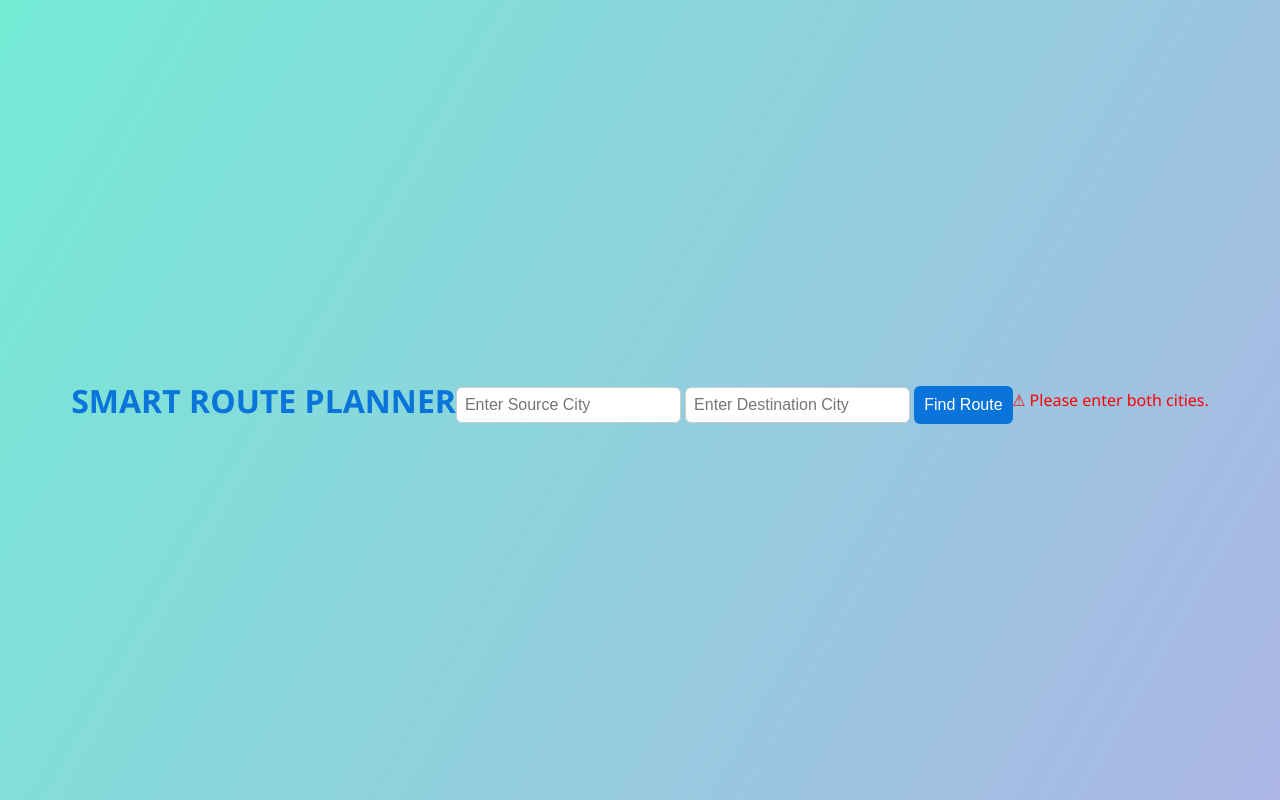
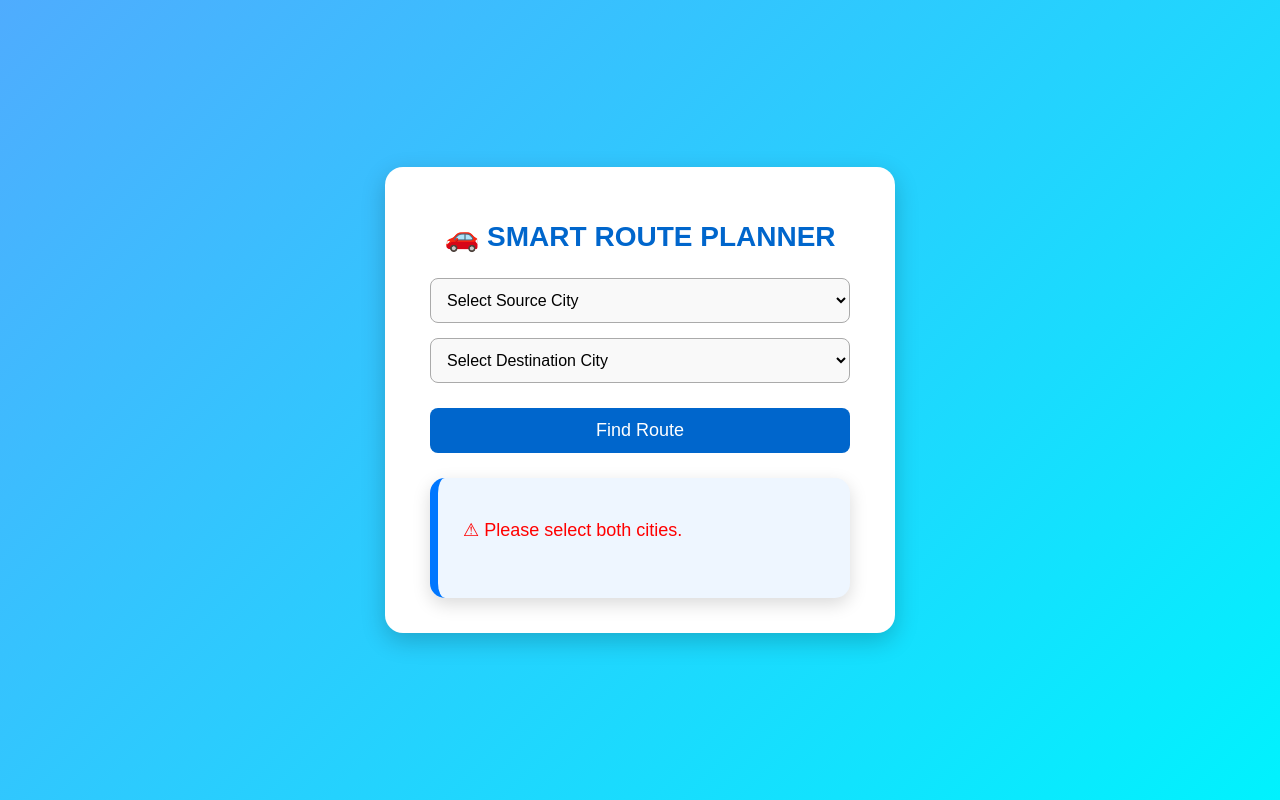
Before and after one commit to SohamSen1566/Smart-route-planner, a plain HTML site: page templates/index.html in a window 1280 px wide. Both pictures are taken after a click on the button "Find Route". Drawn offline with Linux system fonts and the light colour scheme.

Commit message:
frontend improvement

```diff
--- a/static/script.js
+++ b/static/script.js
@@ -1,10 +1,52 @@
+// =============================
+// All cities extracted from CSV
+// =============================
+const cities = [
+"Abbigeri","Agra","Ahmedabad","Aligarh","Ambattur","Amritsar","Aurangabad","Baj Baj",
+"Balasore","Bangalore","Barakpur","Bansbaria","Bauria","Bhayandar","Bhalswa Jahangirpur",
+"Bhatpara","Bhopal","Bilaspur","Byatarayanpur","Chakapara","Chandannagar","Chandigarh",
+"Chennai","Dasarhalli","Delhi","Dhanbad","Faridabad","Garhi","Ghaziabad","Guwahati",
+"Gwalior","Haora","Haldwani","Herohalli","Hyderabad","Indore","Jabalpur","Jaipur",
+"Jamshedpur","Jodhpur","Kalyan","Kanpur","Kankuria","Kendraparha","Kolkata","Kota",
+"Kukatpalli","Loni","Lucknow","Ludhiana","Madipakkam","Madurai","Madhavaram","Manali",
+"Meerut","Mirpeta","Mirzapur","Mumbai","Muzaffarpur","Murtazabad","Nagpur","Najafgarh",
+"Nangloi Jat","Nasik","Nerkunram","New Delhi","Oulgaret","Pallavaram","Pappakurichchi",
+"Patna","Pimpri-Chinchwad","Puducherry","Pune","Puri","Raipur","Rajkot","Ranchi",
+"Sabalpur","Salt Lake City","Secunderabad","Shimla","Shrirampur","Sijua","Srinagar",
+"Sultanpur Mazra","Supaul","Surat","Thane","Tiruvottiyur","Titagarh","Vadodara",
+"Varanasi","Vasai-Virar","Vijayavada","Vishakhapatnam","Yelahanka"
+];
+
+// =============================
+// Load cities into dropdowns
+// =============================
+function loadCities() {
+    const srcDropdown = document.getElementById("source");
+    const destDropdown = document.getElementById("destination");
+
+    cities.forEach(city => {
+        let op1 = document.createElement("option");
+        op1.value = op1.textContent = city;
+        srcDropdown.appendChild(op1);
+
+        let op2 = document.createElement("option");
+        op2.value = op2.textContent = city;
+        destDropdown.appendChild(op2);
+    });
+}
+window.onload = loadCities;
+
+
+// =============================
+// Find Route Button (API call)
+// =============================
 document.getElementById("findRoute").addEventListener("click", async () => {
     const src = document.getElementById("source").value.trim();
     const dest = document.getElementById("destination").value.trim();
     const output = document.getElementById("output");
 
     if (!src || !dest) {
-        output.innerHTML = "<p style='color:red;'>⚠ Please enter both cities.</p>";
+        output.innerHTML = "<p style='color:red;'>⚠ Please select both cities.</p>";
         return;
     }
 
@@ -15,15 +57,36 @@ document.getElementById("findRoute").addEventListener("click", async () => {
         const data = await res.json();
 
         if (data.error) {
-            output.innerHTML = `<p style='color:red;'>${data.error}</p>`;
+            output.innerHTML = `
+                <div class="output-box">
+                    <h3>❌ Error</h3>
+                    <pre>${data.error}</pre>
+                </div>
+            `;
             return;
         }
 
+        // Beautiful output box
         output.innerHTML = `
-            <h3>Shortest Route Result</h3>
-            <pre>${data.result}</pre>
+            <div class="output-box">
+                <h3>🚗 Shortest Route</h3>
+
+                <pre>${data.result}</pre>
+
+                <div class="output-divider"></div>
+
+                <p style="text-align:center; color:#0047ab; font-weight:600;">
+                    Route computed successfully ✔
+                </p>
+            </div>
         `;
+
     } catch (err) {
-        output.innerHTML = `<p style='color:red;'>Error: ${err}</p>`;
+        output.innerHTML = `
+            <div class="output-box">
+                <h3>⚠ Network Error</h3>
+                <pre>${err}</pre>
+            </div>
+        `;
     }
 });
--- a/static/style.css
+++ b/static/style.css
@@ -1,6 +1,7 @@
+/* Global */
 body {
-  font-family: "Segoe UI", Tahoma, Geneva, Verdana, sans-serif;
-  background: linear-gradient(120deg, #74ebd5, #ACB6E5);
+    font-family: "Poppins", sans-serif;
+    background: linear-gradient(135deg, #4facfe, #00f2fe);
     color: #222;
     display: flex;
     justify-content: center;
@@ -9,52 +10,102 @@ body {
     margin: 0;
 }
 
+/* Main container */
 .container {
     background-color: white;
-  padding: 30px 40px;
-  border-radius: 15px;
-  box-shadow: 0 6px 20px rgba(0,0,0,0.2);
-  width: 400px;
+    padding: 35px 45px;
+    border-radius: 18px;
+    box-shadow: 0px 8px 25px rgba(0,0,0,0.2);
+    width: 420px;
     text-align: center;
+    animation: fadeIn 0.6s ease-in-out;
 }
 
-h1 {
-  color: #0a74da;
-  margin-bottom: 20px;
+/* Animation */
+@keyframes fadeIn {
+    from { transform: translateY(15px); opacity: 0; }
+    to { transform: translateY(0); opacity: 1; }
 }
 
+/* Title */
+h1 {
+    color: #0066cc;
+    font-size: 28px;
+    margin-bottom: 25px;
+}
+
+/* Dropdowns and button */
 .input-section {
     display: flex;
     flex-direction: column;
-  gap: 10px;
+    gap: 15px;
 }
 
-input {
-  padding: 8px;
+select {
+    padding: 12px;
     font-size: 16px;
-  border: 1px solid #ccc;
-  border-radius: 6px;
+    border: 1px solid #aaa;
+    border-radius: 8px;
+    background: #f9f9f9;
+    cursor: pointer;
 }
 
 button {
     margin-top: 10px;
-  padding: 10px;
-  font-size: 16px;
-  background-color: #0a74da;
+    padding: 12px;
+    font-size: 18px;
+    background-color: #0066cc;
     color: white;
     border: none;
-  border-radius: 6px;
+    border-radius: 8px;
     cursor: pointer;
+    transition: 0.2s;
 }
 
 button:hover {
-  background-color: #0959a2;
+    background-color: #004c99;
 }
 
+/* Output Box */
 .output-box {
-  margin-top: 20px;
-  padding: 15px;
-  background-color: #f1f1f1;
+    margin-top: 25px;
+    padding: 20px 25px;
+    background: #eef6ff;
+    border-left: 8px solid #0077ff;
+    border-radius: 15px;
+    min-height: 80px;
+
+    box-shadow: 0 6px 18px rgba(0, 0, 0, 0.15);
+
+    font-size: 18px;
+    text-align: left;
+    line-height: 1.6;
+
+    animation: fadeIn 0.5s ease;
+}
+
+/* Output Title */
+.output-box h3 {
+    margin: 0;
+    padding-bottom: 10px;
+    font-size: 22px;
+    font-weight: 600;
+    color: #0047ab;
+    text-align: center;
+}
+
+/* Preformatted route text */
+.output-box pre {
+    background: rgba(255, 255, 255, 0.6);
+    padding: 12px;
+    font-size: 17px;
     border-radius: 8px;
-  min-height: 60px;
+    white-space: pre-wrap;
+    font-family: "Consolas", monospace;
 }
+
+/* Divider */
+.output-divider {
+    margin: 15px 0;
+    border-bottom: 2px dashed #bcd1ff;
+}
--- a/templates/index.html
+++ b/templates/index.html
@@ -7,16 +7,28 @@
 </head>
 <body>
 
-    <h1>SMART ROUTE PLANNER</h1>
+    <div class="container">
 
-    <div class="box">
-        <input id="source" type="text" placeholder="Enter Source City">
-        <input id="destination" type="text" placeholder="Enter Destination City">
-        <button id="findRoute">Find Route</button>
+        <h1>🚗 SMART ROUTE PLANNER</h1>
+
+        <div class="input-section">
+
+            <select id="source">
+                <option value="">Select Source City</option>
+            </select>
+
+            <select id="destination">
+                <option value="">Select Destination City</option>
+            </select>
+
+            <button id="findRoute">Find Route</button>
+        </div>
+
+        <div id="output" class="output-box"></div>
+
     </div>
 
-    <div id="output"></div>
+    <script src="/static/script.js"></script>
 
-    <script src="/static/script.js"></script>
 </body>
 </html>
```
Lines whose indentation alone changed are shown as unchanged.
